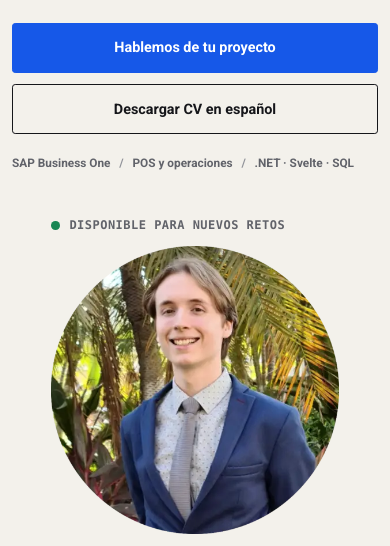
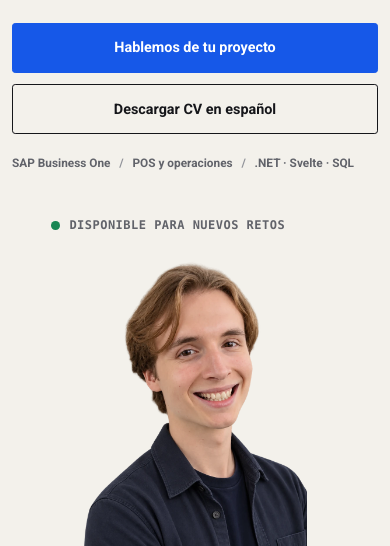
Before and after one commit to TerronesDiaz/Terrones_Portfolio, an Astro site: page / in a window 390 px wide. Shown: the part 524-1070 px from the top of the page. Built offline with nearby package versions, Linux system fonts and the light colour scheme; Astro itself is replaced by a stand-in of ours; a web font is replaced by a local one.

Commit message:
Use new portrait photo
Replace the hero image with the optimized transparent portrait and preserve its natural vertical composition.

```diff
--- a/src/components/PortfolioPage.astro
+++ b/src/components/PortfolioPage.astro
@@ -44,10 +44,10 @@ const ids = content.locale === 'es'
           </div>
           <div class="portrait-frame">
             <img
-              src="/media/img/Francisco_Terrones.webp"
+              src="/media/img/Francisco_Terrones_Portrait.webp"
               alt={content.hero.imageAlt}
-              width="640"
-              height="640"
+              width="768"
+              height="1152"
               fetchpriority="high"
             />
           </div>
--- a/src/styles/global.css
+++ b/src/styles/global.css
@@ -428,15 +428,13 @@ img {
 }
 
 .portrait-frame {
-  width: 100%;
+  width: min(100%, 22rem);
+  margin-left: auto;
 }
 
 .portrait-frame img {
   width: 100%;
-  aspect-ratio: 1;
-  object-fit: contain;
-  object-position: center;
-  filter: saturate(0.88) contrast(1.02);
+  height: auto;
 }
 
 .proof-grid {
@@ -916,12 +914,8 @@ img {
   }
 
   .portrait-frame {
-    width: min(100%, 18rem);
+    width: min(100%, 14rem);
     margin-inline: auto;
-  }
-
-  .portrait-frame img {
-    aspect-ratio: 1;
   }
 
   .proof-grid {
```
Also changed, not shown: public/media/img/Francisco_Terrones_Portrait.webp (added).
